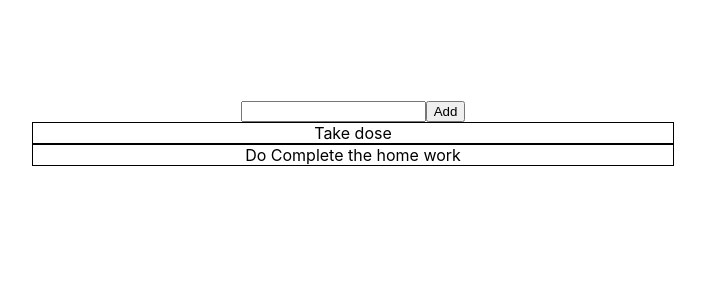
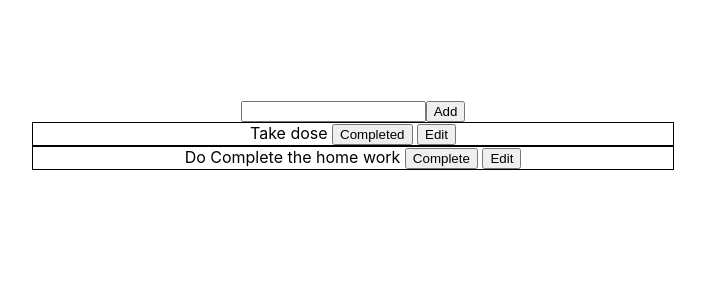
Before and after one commit to MMP0786/Small-projects-react, a React (Create React App) app: page / in a window 1280 px wide. Shown: the top 300 px of the page, without its empty margins (287-992 px from the left). Built offline with nearby package versions, Linux system fonts and the light colour scheme.

Commit message:
button update

```diff
--- a/src/todo/TodoApp.js
+++ b/src/todo/TodoApp.js
@@ -7,7 +7,7 @@ function TodoApp(props) {
     const task = [
         {
             id:1,
-            complete: false,
+            complete: true,
             task: "Take dose"
         },
         {
--- a/src/todo/TodoMain.js
+++ b/src/todo/TodoMain.js
@@ -3,8 +3,8 @@ import React from 'react'
 function TodoMain(props) {
 
   return (
-    <div style={{border: "1px solid ", maxWidth:"50%", margin:"auto"}}>
-      {props.ele.task}
+    <div style={{border: "1px solid ", maxWidth:"50%", margin:"auto", }}>
+      {props.ele.task} <button>{props.ele.complete ? "Completed": "Complete"}</button> <button>Edit</button>
    </div>
   )
 }
```
